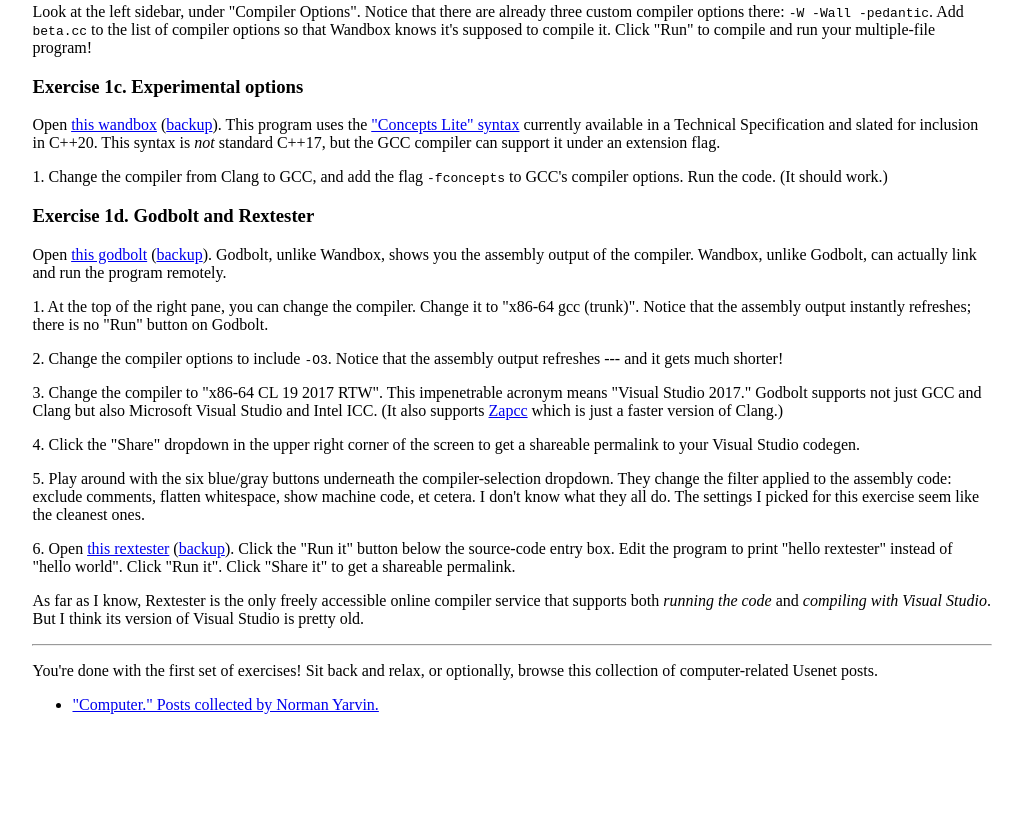
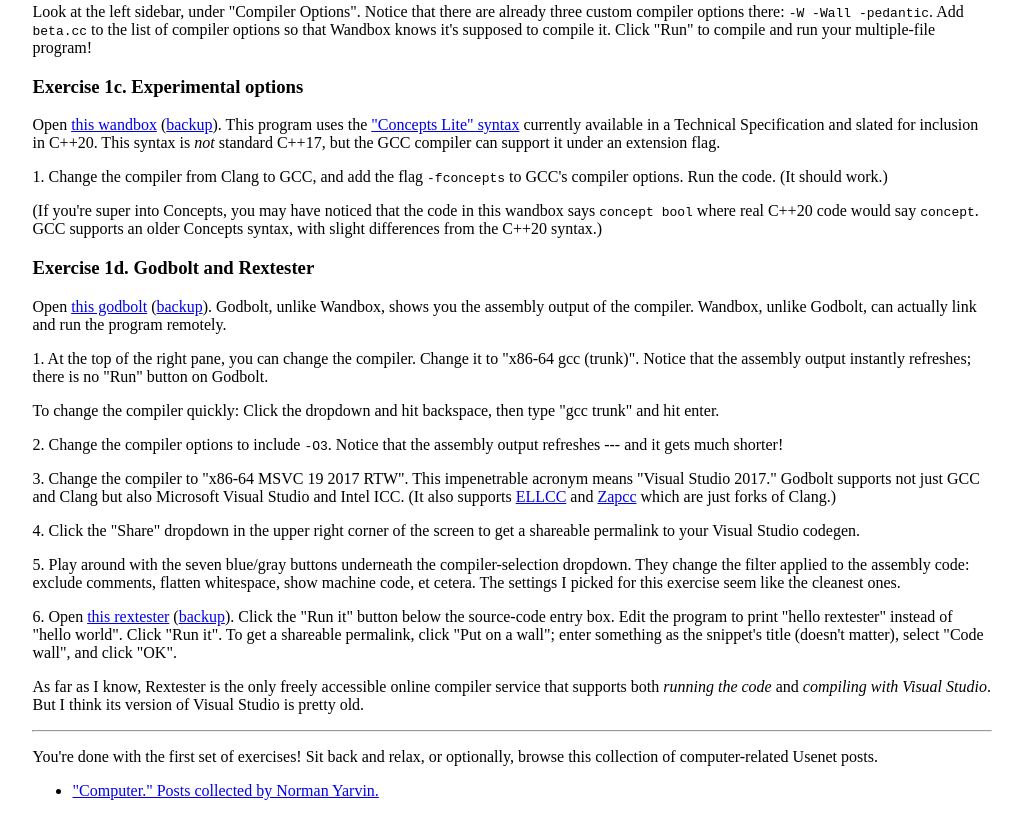
Before and after one commit to Quuxplusone/from-scratch, a plain HTML site: page exercise-1.html in a window 1280 px wide. Shown: the part 915-1731 px from the top of the page, without its empty margins (62-1085 px from the left). Before the commit the page ends 1645 px from the top, so only its background shows below. Drawn offline with Linux system fonts and the light colour scheme.

Commit message:
Minor updates/fixes for CppCon 2018.

```diff
--- a/exercise-1.html
+++ b/exercise-1.html
@@ -110,6 +110,11 @@ an extension flag.
 1. Change the compiler from Clang to GCC, and add the flag <code>-fconcepts</code>
 to GCC's compiler options. Run the code. (It should work.)
 
+<p>
+(If you're super into Concepts, you may have noticed that the code in this wandbox
+says <code>concept bool</code> where real C++20 code would say <code>concept</code>.
+GCC supports an older Concepts syntax, with slight differences from the C++20 syntax.)
+
 
 <h3>Exercise 1d. Godbolt and Rextester</h3>
 
@@ -123,30 +128,35 @@ Wandbox, unlike Godbolt, can actually link and run the program remotely.
 Notice that the assembly output instantly refreshes; there is no "Run" button on Godbolt.
 
 <p>
+To change the compiler quickly: Click the dropdown and hit backspace, then type "gcc trunk"
+and hit enter.
+
+<p>
 2. Change the compiler options to include <code>-O3</code>. Notice that the assembly output
 refreshes --- and it gets much shorter!
 
 <p>
-3. Change the compiler to "x86-64 CL 19 2017 RTW". This impenetrable acronym means
+3. Change the compiler to "x86-64 MSVC 19 2017 RTW". This impenetrable acronym means
 "Visual Studio 2017." Godbolt supports not just GCC and Clang but also Microsoft Visual Studio
-and Intel ICC. (It also supports <a href="https://www.zapcc.com">Zapcc</a> which is just
-a faster version of Clang.)
+and Intel ICC. (It also supports <a href="http://ellcc.org">ELLCC</a> and
+<a href="https://www.zapcc.com">Zapcc</a> which are just forks of Clang.)
 
 <p>
 4. Click the "Share" dropdown in the upper right corner of the screen to get a shareable
 permalink to your Visual Studio codegen.
 
 <p>
-5. Play around with the six blue/gray buttons underneath the compiler-selection dropdown.
+5. Play around with the seven blue/gray buttons underneath the compiler-selection dropdown.
 They change the filter applied to the assembly code: exclude comments, flatten whitespace,
-show machine code, et cetera. I don't know what they all do. The settings I picked for
-this exercise seem like the cleanest ones.
+show machine code, et cetera. The settings I picked for this exercise seem like the cleanest
+ones.
 
 <p>
 6. Open <a href="http://rextester.com/ATF90700">this rextester</a> (<a href="1a.cc">backup</a>).
 Click the "Run it" button below the source-code entry box. Edit the program to print
-"hello rextester" instead of "hello world". Click "Run it". Click "Share it" to get a
-shareable permalink.
+"hello rextester" instead of "hello world". Click "Run it". To get a shareable permalink,
+click "Put on a wall"; enter something as the snippet's title (doesn't matter), select "Code wall",
+and click "OK".
 
 <p>
 As far as I know, Rextester is the only freely accessible online compiler service that supports
```
Also changed, not shown: exercise-12.html (+1 -1 lines), exercise-5.html (+3 -2 lines), index.html (+2 -1 lines), 1 other file.
